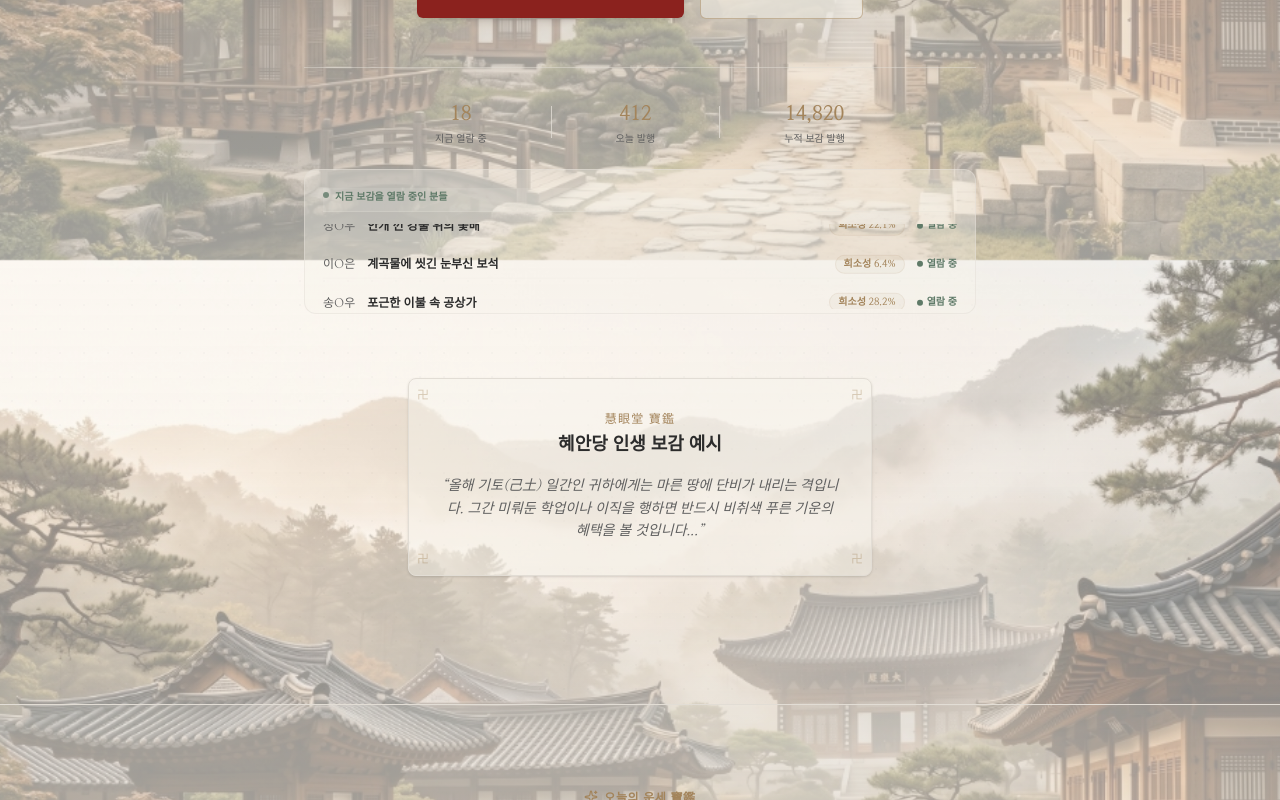
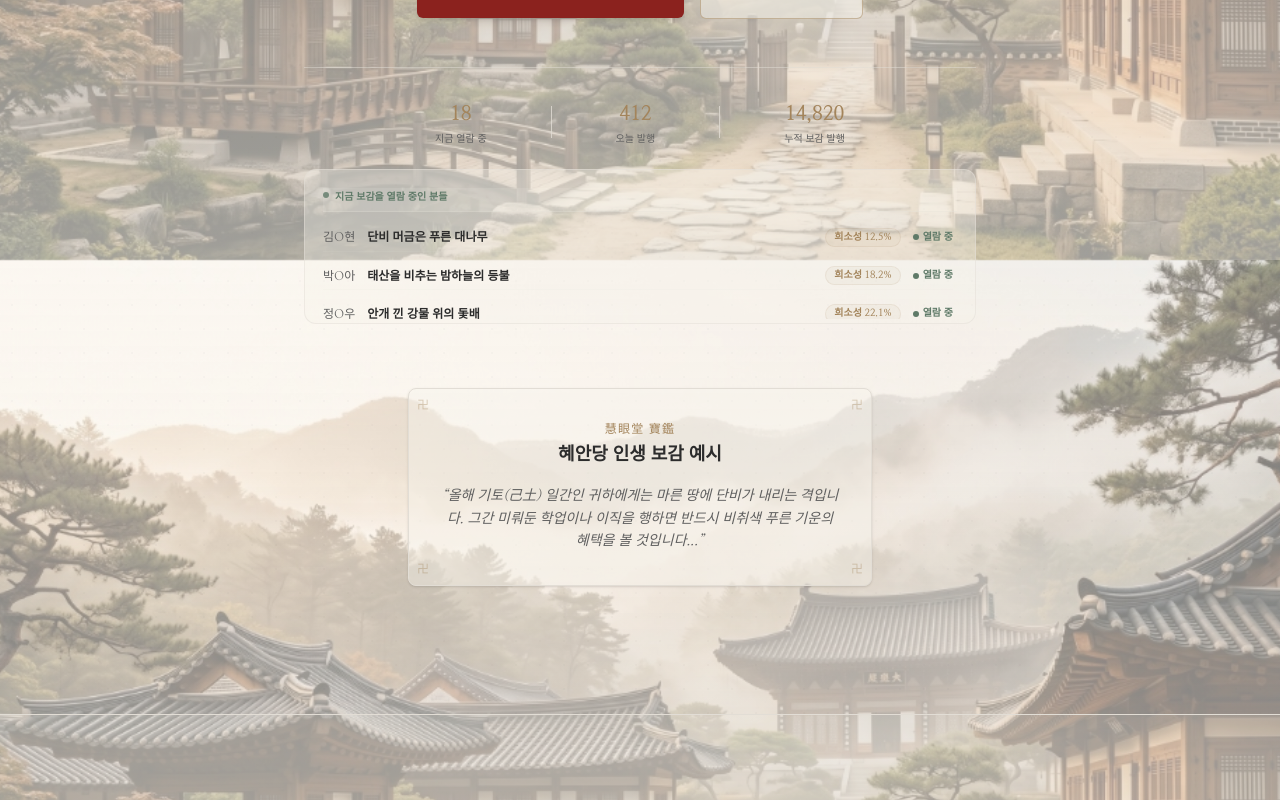
Before and after one commit to artpani-hub/saju, a Next.js app: page / in a window 1280 px wide. Shown: the part 540-1340 px from the top of the page. Built offline with nearby package versions, Linux system fonts and the light colour scheme.

Commit message:
style: 메인 화면 실시간 열람자 목록 수동 스크롤 적용 및 16명 가명 다양화

```diff
--- a/src/app/page.js
+++ b/src/app/page.js
@@ -290,15 +290,14 @@ export default function Home() {
               </div>
             </div>
 
-            {/* 실시간 리스트 (세로 무한 롤링 Ticker) */}
-            <div className="bg-background-secondary/35 border border-border-custom/50 rounded-xl p-4.5 text-left space-y-3 overflow-hidden relative h-[145px]">
+            {/* 실시간 리스트 (수동 스크롤 리스트) */}
+            <div className="bg-background-secondary/35 border border-border-custom/50 rounded-xl p-4.5 text-left space-y-3 relative h-[155px]">
               <div className="flex items-center gap-1.5 text-[10px] font-semibold text-jade border-b border-border-custom/30 pb-2 bg-[#F9F8F6]/10 z-10 relative">
                 <span className="w-1.5 h-1.5 rounded-full bg-jade animate-pulse" />
                 지금 보감을 열람 중인 분들
               </div>
-              <div className="relative h-[85px] overflow-hidden">
-                <div className="space-y-2.5 animate-scroll-vertical absolute w-full">
-                  {/* 루프를 위해 데이터를 두 번 중복 배치 */}
+              <div className="h-[95px] overflow-y-auto pr-1">
+                <div className="space-y-2.5 w-full">
                   {[
                     { name: "김O현", title: "단비 머금은 푸른 대나무", rarity: "12.5%" },
                     { name: "박O아", title: "태산을 비추는 밤하늘의 등불", rarity: "18.2%" },
@@ -307,16 +306,15 @@ export default function Home() {
                     { name: "송O우", title: "포근한 이불 속 공상가", rarity: "28.2%" },
                     { name: "홍O은", title: "구름 위의 산책자", rarity: "26.2%" },
                     { name: "송O린", title: "아침 안개 속 정원사", rarity: "28.5%" },
-                    { name: "류O호", title: "구름 위의 산책자", rarity: "37.7%" },
-                    // 중복 배치
-                    { name: "김O현", title: "단비 머금은 푸른 대나무", rarity: "12.5%" },
-                    { name: "박O아", title: "태산을 비추는 밤하늘의 등불", rarity: "18.2%" },
-                    { name: "정O우", title: "안개 낀 강물 위의 돛배", rarity: "22.1%" },
-                    { name: "이O은", title: "계곡물에 씻긴 눈부신 보석", rarity: "6.4%" },
-                    { name: "송O우", title: "포근한 이불 속 공상가", rarity: "28.2%" },
-                    { name: "홍O은", title: "구름 위의 산책자", rarity: "26.2%" },
-                    { name: "송O린", title: "아침 안개 속 정원사", rarity: "28.5%" },
-                    { name: "류O호", title: "구름 위의 산책자", rarity: "37.7%" }
+                    { name: "류O호", title: "광야를 수호하는 은빛 사자", rarity: "37.7%" },
+                    { name: "최O원", title: "어둠을 가르는 푸른 깃털", rarity: "15.4%" },
+                    { name: "강O호", title: "천년의 안개를 비추는 거목", rarity: "9.2%" },
+                    { name: "임O서", title: "새벽 이슬 머금은 붉은 장미", rarity: "21.0%" },
+                    { name: "윤O빈", title: "맑은 시냇가의 영롱한 조약돌", rarity: "14.3%" },
+                    { name: "조O진", title: "대지를 품어 안은 황금빛 언덕", rarity: "17.8%" },
+                    { name: "배O우", title: "거친 파도를 가르는 돛단배", rarity: "24.5%" },
+                    { name: "고O아", title: "밤하늘을 수놓는 별무리", rarity: "11.1%" },
+                    { name: "신O민", title: "서리 내린 강가의 흰 두루미", rarity: "8.7%" }
                   ].map((item, idx) => (
                     <div key={idx} className="flex justify-between items-center text-xs font-traditional py-1 border-b border-border-custom/10 last:border-b-0">
                       <div className="flex items-center gap-3">
```
